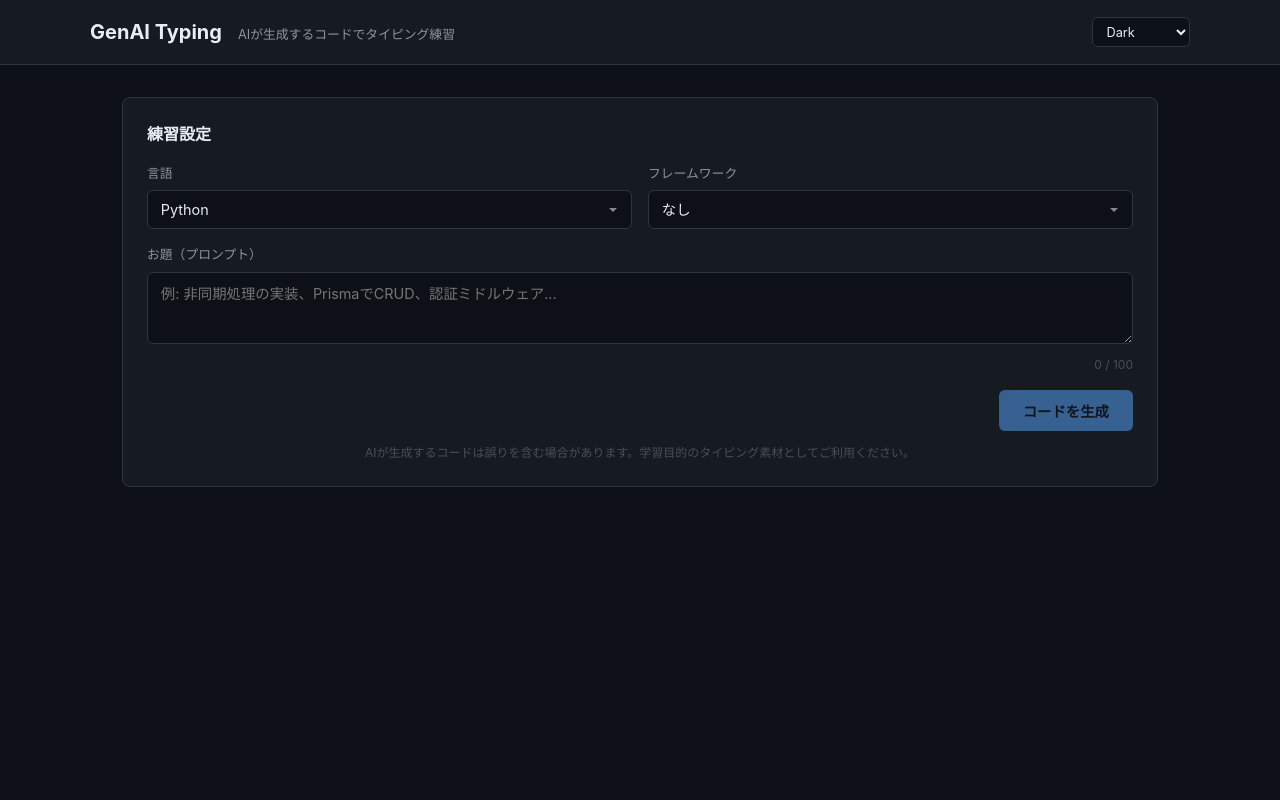
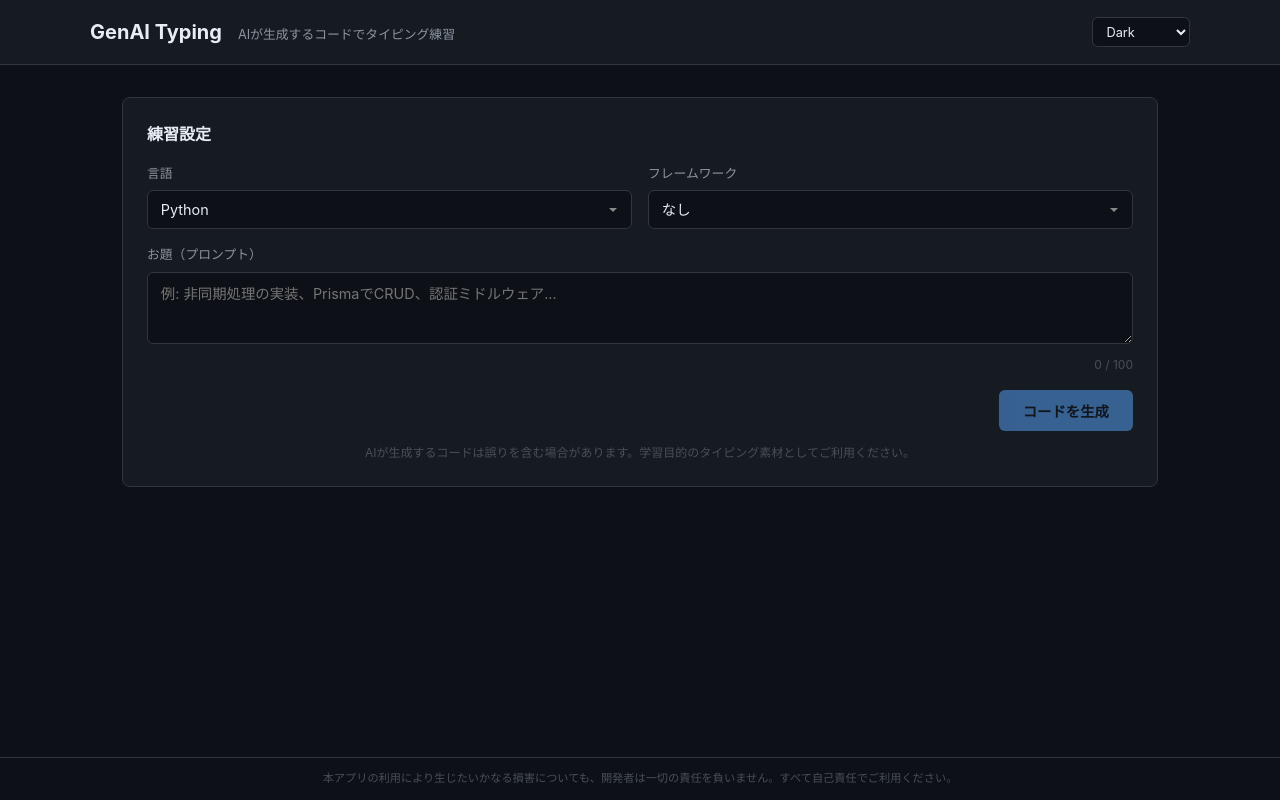
Before and after one commit to tasotaso0503/genai-typing, a Nuxt app in the folder apps/frontend/: page / in a window 1280 px wide. Built offline with nearby package versions, Linux system fonts and the light colour scheme.

Commit message:
public対応用にreadme変更, license追加

```diff
--- a/apps/frontend/layouts/default.vue
+++ b/apps/frontend/layouts/default.vue
@@ -21,6 +21,9 @@
     <main class="main">
       <slot />
     </main>
+    <footer class="footer">
+      <p class="disclaimer">本アプリの利用により生じたいかなる損害についても、開発者は一切の責任を負いません。すべて自己責任でご利用ください。</p>
+    </footer>
   </div>
 </template>
 
@@ -117,4 +120,15 @@ onMounted(() => {
   width: 100%;
   padding: 2rem;
 }
+
+.footer {
+  border-top: 1px solid var(--border);
+  padding: 0.75rem 2rem;
+  text-align: center;
+}
+
+.disclaimer {
+  font-size: 0.7rem;
+  color: var(--text-muted);
+}
 </style>
```
Also changed, not shown: 2 other files (tests, documents, lock files or other folders).
